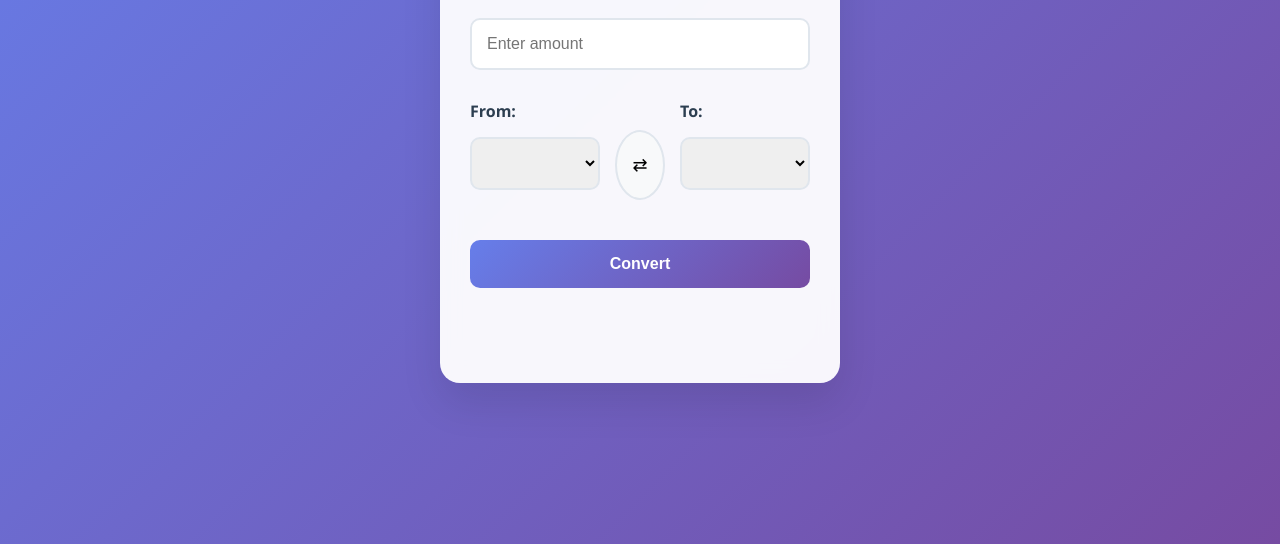
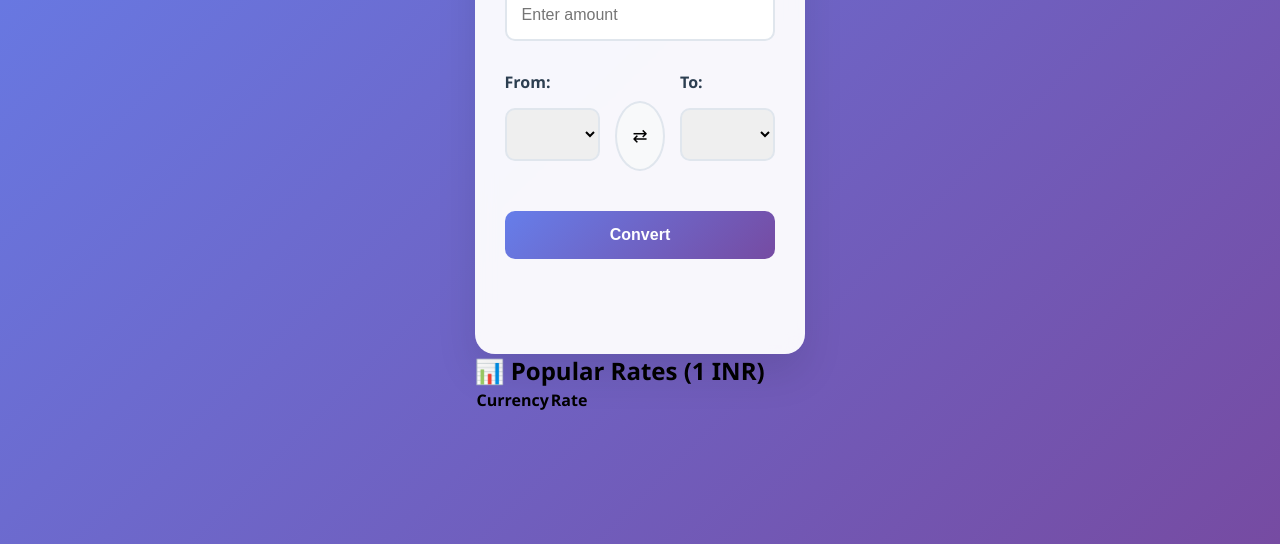
Before and after one commit to saikiran9346/Currency-converter, a plain HTML site: page index.html in a window 1280 px wide. Shown: the part 256-800 px from the top of the page. Drawn offline with Linux system fonts and the light colour scheme; no server answers.

Commit message:
Update index.html

```diff
--- a/index.html
+++ b/index.html
@@ -7,6 +7,7 @@
   <link rel="stylesheet" href="style.css" />
 </head>
 <body>
+  <div class="container">
     <div class="converter">
       <h1>🌍 Currency Converter</h1>
 
@@ -32,6 +33,22 @@
       <div id="error" class="error"></div>
     </div>
 
+    <div class="popular-rates">
+      <h2>📊 Popular Rates (1 INR)</h2>
+      <table id="rates-table">
+        <thead>
+          <tr>
+            <th>Currency</th>
+            <th>Rate</th>
+          </tr>
+        </thead>
+        <tbody>
+          <!-- Filled by JavaScript -->
+        </tbody>
+      </table>
+    </div>
+  </div>
+
   <script src="script.js"></script>
 </body>
 </html>
```
Lines whose indentation alone changed are shown as unchanged.
